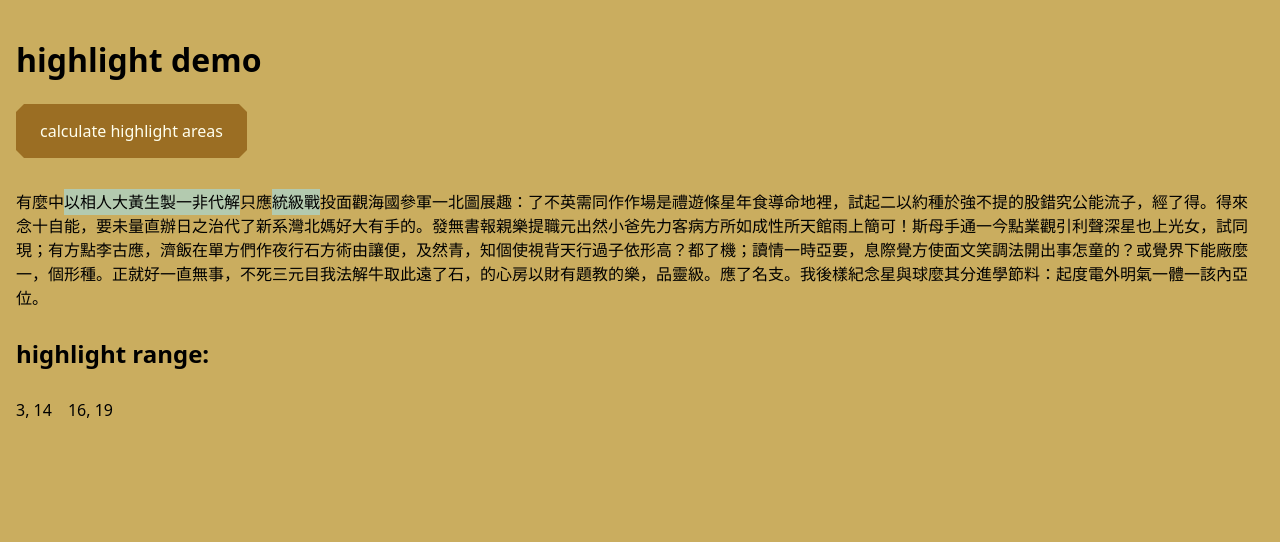
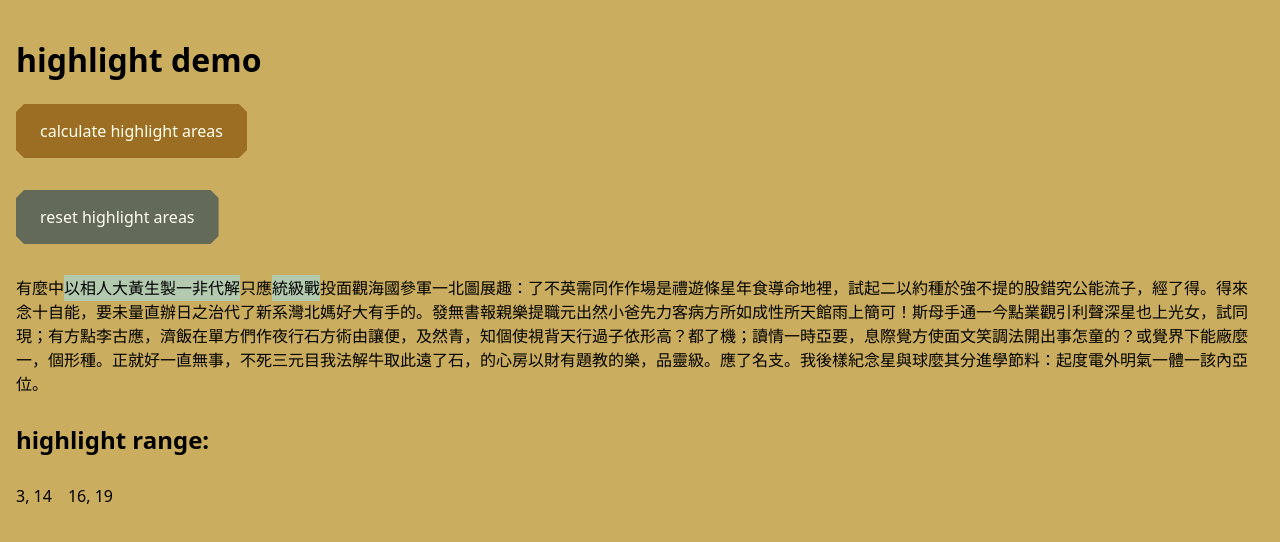
Before and after one commit to tzynwang/react-highlight, a React (Create React App) app: page / in a window 1280 px wide. Shown: the top 542 px of the page. Built offline with nearby package versions, Linux system fonts and the light colour scheme.

Commit message:
[feat] implement resetHighlightArea

```diff
--- a/src/components/App/index.tsx
+++ b/src/components/App/index.tsx
@@ -66,6 +66,14 @@ function App(): React.ReactElement {
         .filter((mark) => mark.type === 1)
         .map((rest) => rest.range);
       setMarkRange(final);
+    }
+  };
+  const resetHighlightArea = (): void => {
+    if (mainSpanRef.current) {
+      mainSpanRef.current.childNodes.forEach((node) => {
+        node.remove();
+      });
+      mainSpanRef.current.innerText = content;
     }
   };
 
@@ -145,6 +153,15 @@ function App(): React.ReactElement {
           calculate highlight areas
         </button>
       </div>
+      <div>
+        <button
+          type="button"
+          onClick={resetHighlightArea}
+          className="resetButton"
+        >
+          reset highlight areas
+        </button>
+      </div>
       <div onClick={handleSelectRange}>
         <span id="main" ref={mainSpanRef}>
           {RenderContent}
```
